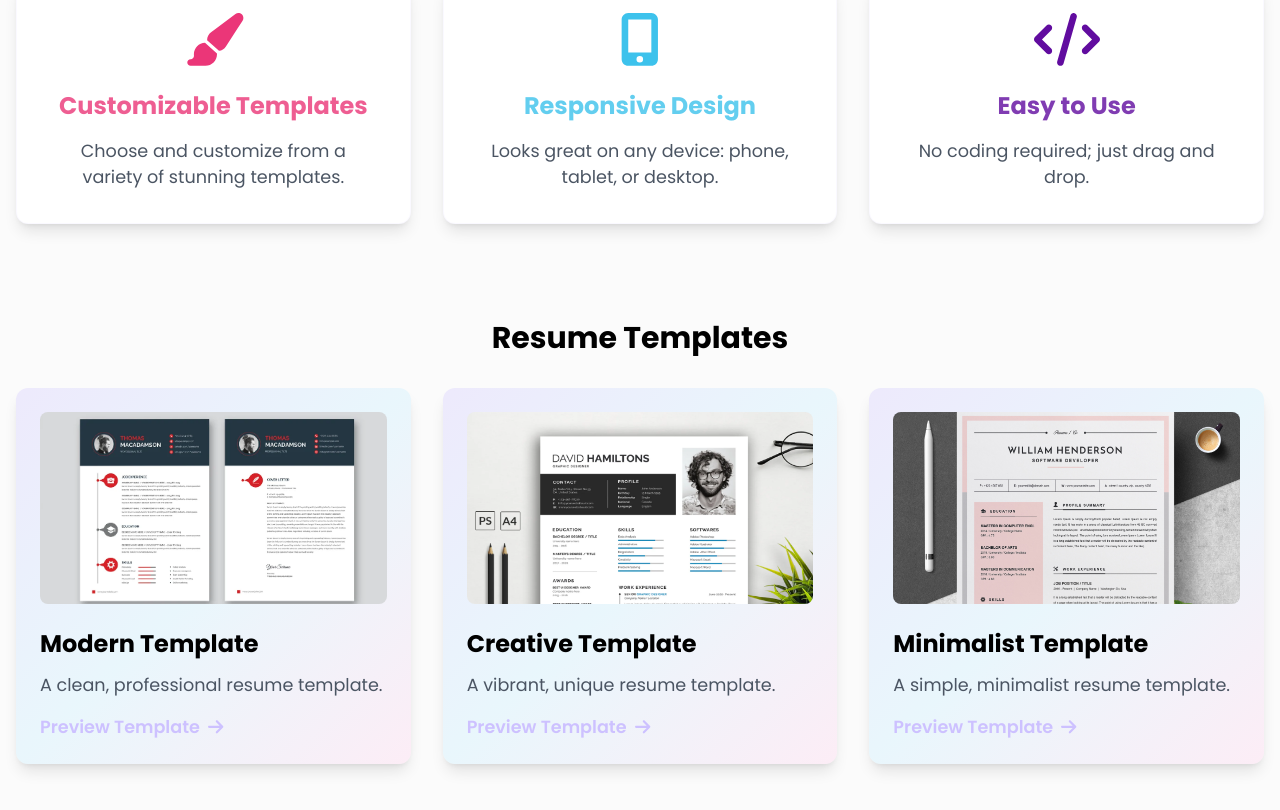
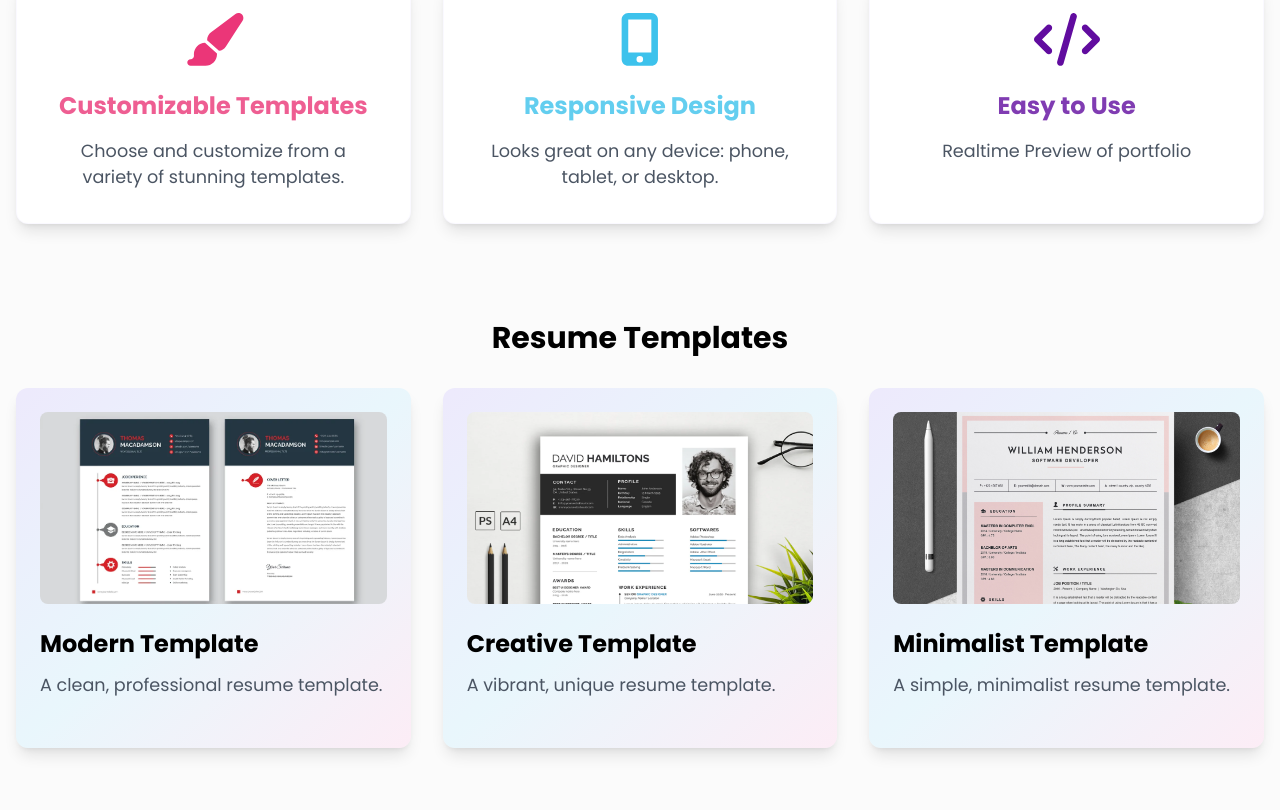
Before and after one commit to miierabalqis/portfoliowebsitebuilder, a React (Create React App) app: page / in a window 1280 px wide. Shown: the part 480-1290 px from the top of the page. Built offline with nearby package versions, Linux system fonts and the light colour scheme; no server answers.

Commit message:
latest updates

```diff
--- a/src/pages/landing/Landing.js
+++ b/src/pages/landing/Landing.js
@@ -78,7 +78,7 @@ const Features = () => (
             <Feature
                 icon={faCode}
                 title='Easy to Use'
-                description='No coding required; just drag and drop.'
+                description='Realtime Preview of portfolio'
                 color='#610C9F'
             />
         </div>
@@ -160,11 +160,7 @@ const TemplateCard = ({title, description, image}) => (
             {description}
         </p>
         <button className='mt-4 text-[#CDC1FF] font-semibold hover:text-[#BFECFF] transition-colors duration-300 inline-flex items-center'>
-            Preview Template
-            <FontAwesomeIcon
-                icon={faArrowRight}
-                className='ml-2 group-hover:translate-x-1 transition-transform duration-300'
-            />
+            <FontAwesomeIcon className='ml-2 group-hover:translate-x-1 transition-transform duration-300' />
         </button>
     </div>
 );
```
